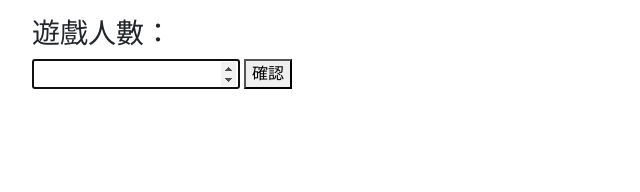
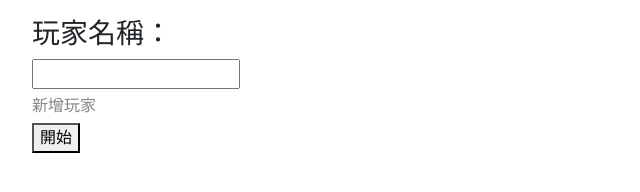
Before and after one commit to johnny031/fungame4, a plain HTML site: page index.html in a window 1280 px wide. Shown: the whole page, without its empty margins (0-640 px from the left). Drawn offline with nearby package versions, Linux system fonts and the light colour scheme.

Commit message:
add players' name on click

```diff
--- a/index.html
+++ b/index.html
@@ -21,13 +21,16 @@
   </head>
   <body>
     <div class="container-fluid setting_div">
-      <h3>遊戲人數：</h3>
+      <!-- <h3>遊戲人數：</h3>
       <input autofocus type="number" id="number" />
       <button id="number_button" onclick="input_show()">確認</button>
-      <br /><br />
-      <h3 id="names_title" style="display:none">玩家名稱：</h3>
-      <div id="input_div"></div>
-      <button id="start_button" onclick="start()" style="display:none">
+      <br /><br /> -->
+      <h3 id="names_title">玩家名稱：</h3>
+      <div id="input_div">
+        <input type="text" name="n"><br>
+      </div>
+      <button id="add_player">新增玩家</button><br>
+      <button id="start_button" onclick="start()">
         開始
       </button>
     </div>
--- a/main.css
+++ b/main.css
@@ -28,6 +28,20 @@ th {
 }
 td {
   font-size: 25px;
+}
+#add_player {
+  border: none;
+  background: none;
+  padding: 5px 0;
+  color: rgb(134, 134, 134);
+}
+#add_player:focus,
+.icon_button:focus {
+  outline-width: 0;
+}
+.icon_button {
+  border: none;
+  background: none;
 }
 #return_to_zero,
 #adjust,
--- a/main.js
+++ b/main.js
@@ -1,8 +1,11 @@
-var names = [];
-var dict = {};
-var playing = false;
-var current_player = 0;
-var current_words = -1;
+let count = 0;
+let names = [];
+let dict = {};
+let playing = false;
+let current_player = 0;
+let current_words = -1;
+let player_number = 1;
+
 function shuffle(a) {
   for (let i = a.length - 1; i > 0; i--) {
     const j = Math.floor(Math.random() * (i + 1));
@@ -11,47 +14,45 @@ function shuffle(a) {
   return a;
 }
 
-function input_show() {
-  var numbers = $("#number").val();
-  if (numbers < 3 || numbers > 10) {
-    alert("遊戲人數需介於3至10人之間");
-    return false;
-  } else {
-    $("#number_button").prop("disabled", true);
-  }
-  $("#names_title").show();
-  $("#start_button").show();
-  for (let i = 0; i < numbers; i++) {
-    var input = document.createElement("input");
-    input.type = "text";
-    input.name = "n";
-    input.className = i;
-    input.style.display = "block";
-    input.style.margin = "10px";
-    input.style.padding = "5px";
-    $("#input_div").append(input);
-  }
+$("#add_player").on("click", function() {
+    $("#input_div").append("<div class='d" + player_number + "'><input type='text' name='n'><button class='icon_button b" + player_number + "' onclick='delete_button(" + player_number + ")'><i class='fas fa-times-circle'></i></button><br></div>");
+    $(".d"+player_number).hide().show(250);
+    player_number++;
+});
+function delete_button(player_number){
+    $(".d" + player_number).hide(250);
+    setTimeout(() => {
+      $(".d" + player_number).remove();
+    }, 250);
 }
 
 function start() {
-  var empty = false;
+  let invalid = false;
   $('#input_div input[type="text"]').each(function() {
     if ($(this).val() === "") {
       alert("玩家名稱請勿空白");
-      empty = true;
+      invalid = true;
       return false;
     }
   });
-  if (empty == true) {
+  if (invalid) {
     return false;
   }
+  $('input[name^="n"]').each(function() {
+    count++;
+  });
+  if(count < 3 || count  > 10) {
+    alert("遊戲人數需介於3至10人之間");
+    count = 0;
+    return false;
+  }
+  $('input[name^="n"]').each(function() {
+    names.push($(this).val());
+  });
   $(".setting_div").hide();
   $(".board_div").show();
   shuffle(words);
-  $('input[name^="n"]').each(function() {
-    names.push($(this).val());
-  });
-  for (let i = 0; i < $("#number").val(); i++) {
+  for (let i = 0; i < names.length; i++) {
     var tr = document.createElement("tr");
     var td_name = document.createElement("td");
     td_name.innerHTML = names[i];
@@ -93,7 +94,7 @@ function new_round() {
   $(".playing_div").show();
   current_words++;
   $("#words").html(words[current_words]);
-  for (let i = 0; i < $("#number").val(); i++) {
+  for (let i = 0; i < names.length; i++) {
     if (i !== current_player) {
       var btn = document.createElement("button");
       btn.innerHTML = $(".name" + i).html();
@@ -101,7 +102,7 @@ function new_round() {
       $("#button_div").append(btn);
     }
   }
-  startTimer(59);
+  startTimer(1);
 }
 
 function clear_round() {
@@ -110,7 +111,7 @@ function clear_round() {
   $(".playing_div").hide();
   $("#button_div").html("");
   current_player++;
-  if (current_player == $("#number").val()) {
+  if (current_player == names.length) {
     current_player = 0;
   }
   $("#current_player").html($(".name" + current_player).html());
```
